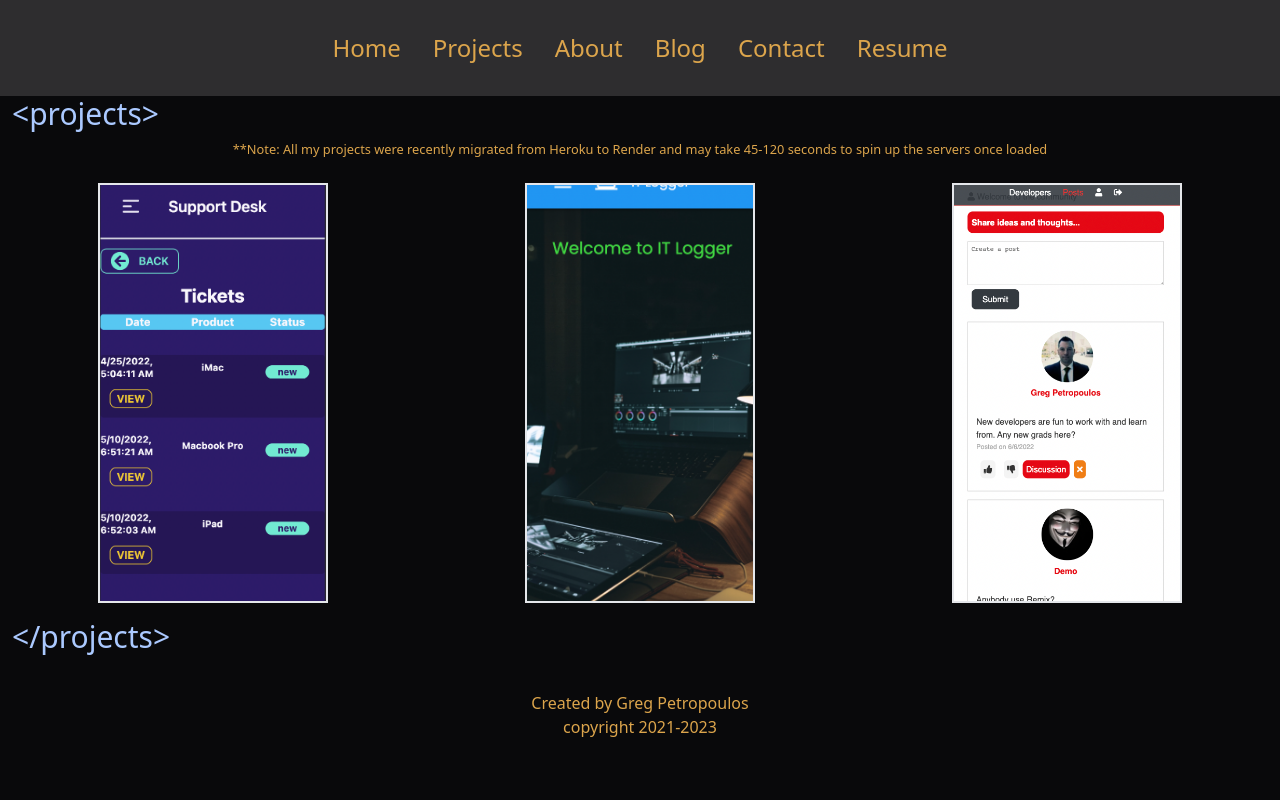
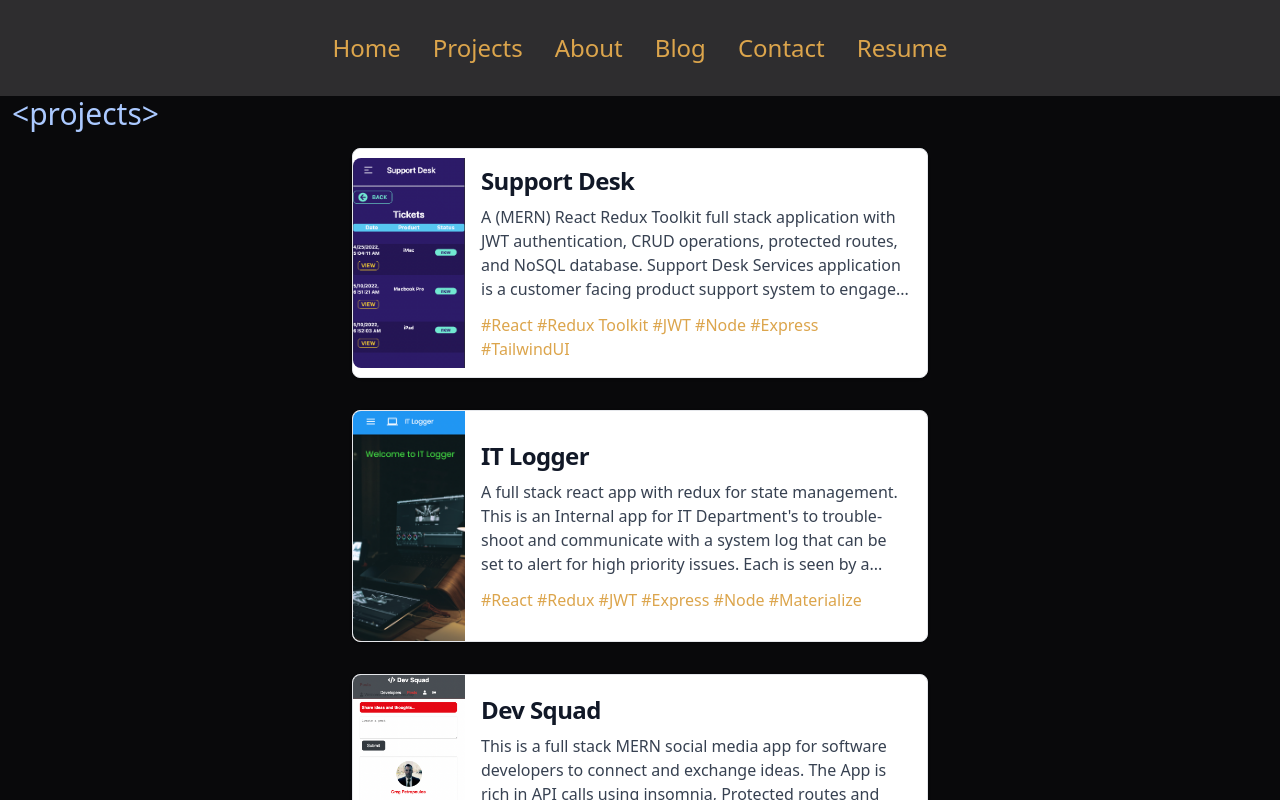
Before and after one commit to GregPetropoulos/GP-XP, a React (Create React App) app: page /projects in a window 1280 px wide. Shown: the top 800 px of the page. Built offline with nearby package versions, Linux system fonts and the light colour scheme.

Commit message:
Clean up Projects page

```diff
--- a/src/assets/data/projectData.js
+++ b/src/assets/data/projectData.js
@@ -18,6 +18,7 @@ const projectData = [
     youtube: 'https://youtu.be/JipI3YMuzqY',
     deployed: 'https://supportdesk-8110.onrender.com',
     github: 'https://github.com/GregPetropoulos/SupportDesk',
+    description:'A (MERN) React Redux Toolkit full stack application with JWT authentication, CRUD operations, protected routes, and NoSQL database. Support Desk Services application is a customer facing product support system to engage with technicians and solve encountered issues'
   },
   {
     id: 1,
@@ -28,6 +29,7 @@ const projectData = [
     youtube: 'https://www.youtube.com/watch?v=eAs24z7NNYE',
     deployed: 'https://it-support.onrender.com',
     github: 'https://github.com/GregPetropoulos/IT-Logger-App',
+    description:`A full stack react app with redux for state management. This is an Internal app for IT Department's to trouble-shoot and communicate with a system log that can be set to alert for high priority issues. Each is seen by all authenticated users and the authenticated user also has their own dashboard of only their own logs. Each log can be added, deleted, edited, filter`
   },
   {
     id: 2,
@@ -38,6 +40,7 @@ const projectData = [
     youtube: 'https://youtu.be/4u0wONaI-7c',
     deployed: 'https://devsquad-g4t4.onrender.com',
     github: 'https://github.com/GregPetropoulos/Dev-Squad',
+    description:`This is a full stack MERN social media app for software developers to connect and exchange ideas. The App is rich in API calls using insomnia, Protected routes and endpoints with JSON Web Tokens, Redux for app state management and testing with Redux Chrome extension, creating actions and reducers for resources, creating a build script, secured keys, and deployed to Heroku with git commands`
   },
 ];
 
--- a/src/assets/images/ProjectData.js
+++ /dev/null
@@ -1,45 +0,0 @@
-// mobile images
-import MobileSupportDesk from './mobile/original-mobile-support-desk.png';
-import MobileITLogger from './mobile/original-mobile-it-logger.png';
-import MobileDevSquad from './mobile/original-mobile-dev-squad.png';
-// desktop images
-// import DesktopSupportDesk from './desktop/original-desktop-support-desk.png';
-// import DesktopITLogger from './desktop/original-desktop-it-logger.png';
-// import DesktopDevSquad from './desktop/original-desktop-dev-squad.png';
-
-const ProjectData = () => {
-  return [
-    {
-      id: 0,
-      projectName: 'Support Desk',
-      mobileImage: MobileSupportDesk,
-      //   desktopImage: DesktopSupportDesk,
-      tech: '#React #Redux Toolkit #JWT #Node #Express #TailwindUI',
-      youtube: 'https://youtu.be/JipI3YMuzqY',
-      deployed: 'https://supportdesk-8110.onrender.com',
-      github: 'https://github.com/GregPetropoulos/SupportDesk',
-    },
-    {
-      id: 1,
-      projectName: 'IT Logger',
-      mobileImage: MobileITLogger,
-      //   desktopImage: DesktopITLogger,
-      tech: '#React #Redux #JWT #Express #Node #Materialize',
-      youtube: 'https://www.youtube.com/watch?v=eAs24z7NNYE',
-      deployed: 'https://it-support.onrender.com',
-      github: 'https://github.com/GregPetropoulos/IT-Logger-App',
-    },
-    {
-      id: 2,
-      projectName: 'Dev Squad',
-      mobileImage: MobileDevSquad,
-      //   desktopImage: DesktopDevSquad,
-      tech: '#React #Redux #JWT #Node #Express #CSS',
-      youtube: 'https://youtu.be/4u0wONaI-7c',
-      deployed: 'https://devsquad-g4t4.onrender.com',
-      github: 'https://github.com/GregPetropoulos/Dev-Squad',
-    },
-  ];
-};
-
-export default ProjectData;
--- a/src/components/ProjectItems.jsx
+++ /dev/null
@@ -1,62 +0,0 @@
-import React, { Fragment } from 'react';
-import Spinner from './Spinner';
-
-const ProjectItems = ({ loading, data }) => {
-  const { projectName, tech, mobileImage, github, deployed, youtube } = data;
-
-  if (loading) return Spinner;
-
-  return (
-    <Fragment>
-      <div className=' w-screen my-4 mx-3 flex justify-center items-center text-neutral-content gap-x-16 '>
-        <div className='w-[230px] h-[420px] bg-transparent cursor-pointer group perspective'>
-          <div className='relative preserve-3d group-hover:my-rotate-y-180 w-full h-full duration-1000'>
-            <div className='absolute backface-hidden border-2  w-full h-full'>
-              <img
-                src={mobileImage}
-                alt='Project screenshot'
-                className=' object-cover w-full h-full '
-              />
-            </div>
-
-            {/* BACK  OF CARD */}
-            <div className='absolute my-rotate-y-180 backface-hidden w-full h-full bg-secondary overflow-hidden'>
-              <div className='text-center flex flex-col items-center mt-3 h-full text-primary p-2'>
-                <h1 className='text-2xl font-semibold pb-2 sm:text-3xl'>{projectName}</h1>
-                <a
-                  target='_blank'
-                  rel='noopener noreferrer'
-                  href={youtube}
-                  className='text-sm shadow-xl bg-primary-content px-4 py-2 font-semibold text-neutral-content rounded-full absolute -bottom-2/3 delay-200 duration-1000 group-hover:bottom-2/3 scale-0 group-hover:scale-125 hover:outline hover:shadow-black'
-                >
-                  Live Demo
-                </a>
-                <a
-                  target='_blank'
-                  rel='noopener noreferrer'
-                  href={deployed}
-                  className=' text-sm  shadow-xl bg-primary-content px-6 py-2 font-semibold text-neutral-content rounded-full absolute -bottom-1/2 delay-400 duration-1000 group-hover:bottom-1/2 scale-0 group-hover:scale-125 hover:outline hover:shadow-black'
-                >
-                  Deployed
-                </a>
-                <a
-                  target='_blank'
-                  rel='noopener noreferrer'
-                  href={github}
-                  className=' text-sm  shadow-xl bg-primary-content px-4 py-2 font-semibold text-neutral-content rounded-full absolute -bottom-1/3 delay-600 duration-700 group-hover:bottom-1/3 scale-0 group-hover:scale-125 hover:outline hover:shadow-black'
-                >
-                  Github
-                </a>
-                <div className='h-full flex flex-col justify-end mb-5'>
-                  <p>{tech}</p>
-                </div>
-              </div>
-            </div>
-          </div>
-        </div>
-      </div>
-    </Fragment>
-  );
-};
-
-export default ProjectItems;
--- a/src/components/utils/formatDate.js
+++ /dev/null
@@ -1,7 +0,0 @@
-// * DYNAMIC FOOTER
-
-function formatDate(date) {
-  return new Intl.DateTimeFormat().format(new Date(date));
-}
-
-export default formatDate;
--- a/src/pages/Projects.jsx
+++ b/src/pages/Projects.jsx
@@ -1,11 +1,13 @@
-import React, { useState } from 'react';
+import React, { useState} from 'react';
 // import axios from 'axios';
 import projectData from '../assets/data/projectData';
 import Spinner from '../components/Spinner';
-import ProjectItems from '../components/ProjectItems';
+// import ProjectItems from '../components/ProjectItems';
 import Meta from '../components/Meta';
+import { truncateString } from '../utils';
 
 const Projects = () => {
+
   // const [projectData, SetProjectData]=useState(imageArr)
   // console.log("imageArr from image arrays",projectData)
 
@@ -88,7 +90,6 @@ const Projects = () => {
   //   return () => (isMounted = false);
   //   // getAllRepos();
   // }, []);
-
   loading && <Spinner />;
   return (
     <>
@@ -98,18 +99,33 @@ const Projects = () => {
       />
       <section>
         <p className='ml-3 text-xl text-secondary-content sm:text-3xl '>&lt;projects&gt;</p>
-        <div className=' m-2 flex flex-row justify-center'>
-          <small className=' text-xsm text-center'>
-            **Note: All my projects were recently migrated from Heroku to Render and may take 45-120
-            seconds to spin up the servers once loaded{' '}
-          </small>
-        </div>
-        <div className='inline-block sm:flex sm:justify-around'>
-          {projectData.map((data) => (
-            <ProjectItems loading={loading} data={data} key={data.id} />
+        <div className='flex flex-col  w-full items-center flex-wrap'>
+          {projectData.map((item) => (
+            <a
+              href={item.deployed}
+              key={item.id}
+              target='_blank'
+              rel='noopener noreferrer'
+              alt={'link to' + item.projectName}
+              className='flex flex-col items-center  m-4 bg-white border border-gray-200 rounded-lg shadow sm:flex-row sm:max-w-xl hover:bg-gray-100 dark:border-gray-700 dark:bg-secondary dark:hover:bg-gray-700'
+            >
+              <img
+                className='object-cover w-full rounded-t-lg h-48 sm:h-auto sm:w-28 sm:rounded-none sm:rounded-l-lg'
+                src={item.mobileImage}
+                alt={'image of' + item.projectName}
+              />
+              <div className='flex flex-col justify-between p-4  leading-normal'>
+                <h5 className='mb-2 text-2xl font-bold tracking-tight text-gray-900 dark:text-white'>
+                  {item.projectName}
+                </h5>
+                <p className=' mb-3 font-normal text-gray-700 dark:text-gray-400'>
+                 {truncateString(item.description,220)}
+                </p>
+                <p>{item.tech}</p>
+              </div>
+            </a>
           ))}
         </div>
-
         <p className='ml-3 text-xl text-secondary-content sm:text-3xl'>&lt;/projects&gt;</p>
       </section>
     </>
--- /dev/null
+++ b/src/utils/index.js
@@ -0,0 +1,9 @@
+const formatDate = (date) => {
+  return new Intl.DateTimeFormat().format(new Date(date));
+};
+
+const truncateString = (str, n) => {
+  return str?.length > n ? str.substr(0, n - 1) + '...' : str;
+};
+
+export { truncateString, formatDate };
```
